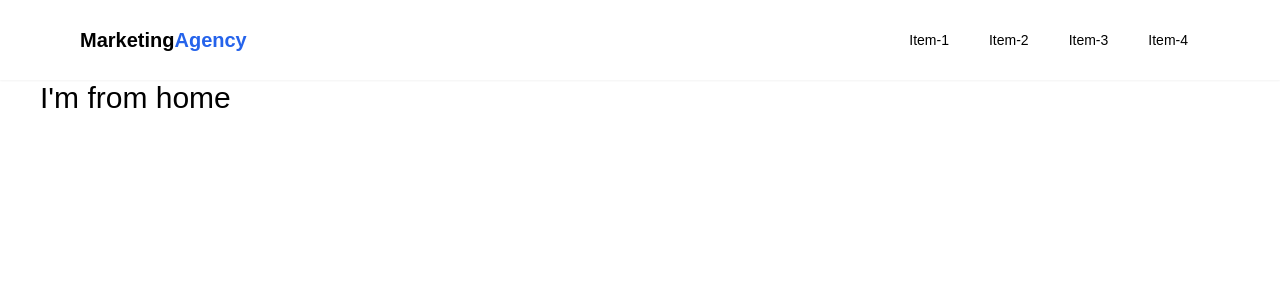
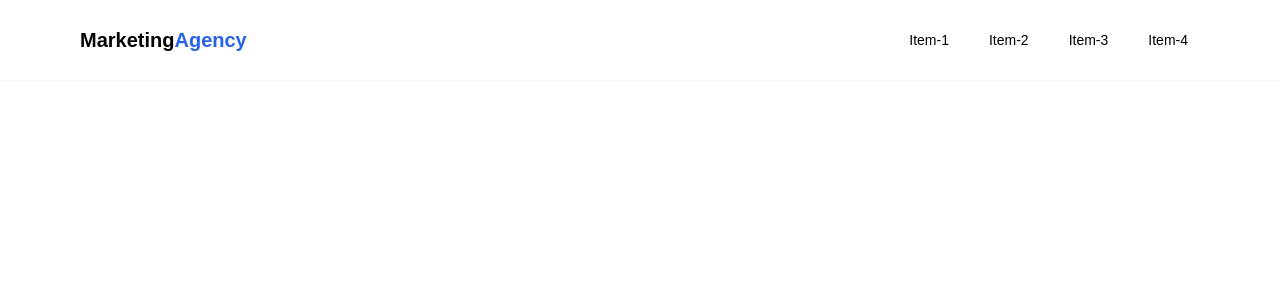
Before and after one commit to imtiazpy/srf-marketing, a Next.js app: page / in a window 1280 px wide. Shown: the top 300 px of the page. Built offline with nearby package versions, Linux system fonts and the light colour scheme.

Commit message:
working on hero section

```diff
--- /dev/null
+++ b/src/components/Hero/Hero.tsx
@@ -0,0 +1,11 @@
+import React from 'react';
+
+const Hero = () => {
+    return (
+        <div>
+
+        </div>
+    );
+};
+
+export default Hero;
--- a/src/pages/index.tsx
+++ b/src/pages/index.tsx
@@ -2,15 +2,16 @@
 import { Inter } from '@next/font/google'
 import { NextPageWithLayout } from './page'
 import Layout from '@/components/Layout/Layout'
+import Hero from '@/components/Hero/Hero'
 
 
 const inter = Inter({ subsets: ['latin'] })
 
 const Home: NextPageWithLayout = () => {
   return (
-    <div className='text-3xl'>
-      I'm from home
-    </div>
+    <>
+      <Hero />
+    </>
   );
 };
 
```
